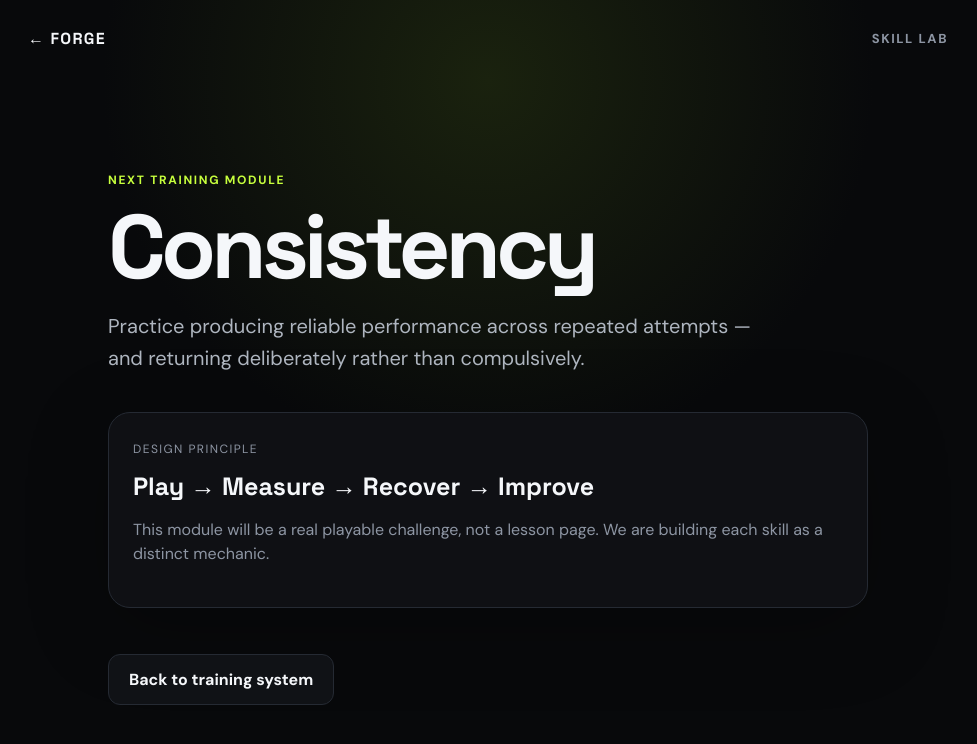
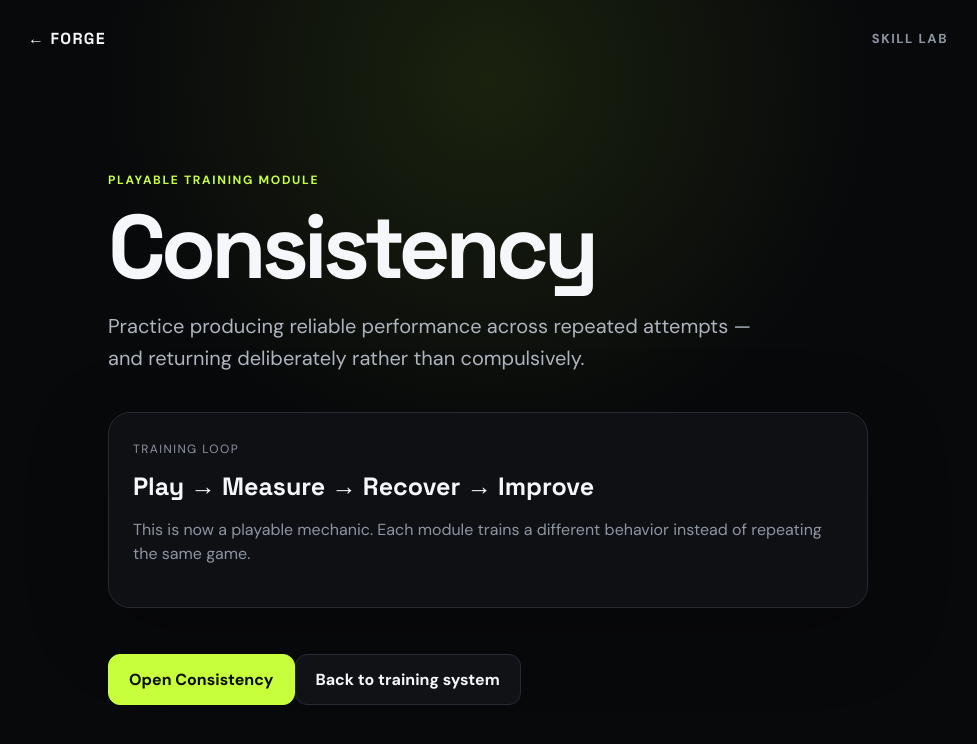
Before and after one commit to Nar-Lod/FORGE, a Next.js app: page /skills/consistency in a window 1280 px wide. Shown: the top 744 px of the page, without its empty margins (152-1129 px from the left). Built offline with nearby package versions, Linux system fonts and the light colour scheme.

Commit message:
Connect remaining skill pages to playable challenges

```diff
--- a/app/skills/[skill]/page.tsx
+++ b/app/skills/[skill]/page.tsx
@@ -3,16 +3,20 @@
 import Link from "next/link";
 import { useParams } from "next/navigation";
 
-const skillData: Record<string, { title: string; description: string; status: string; href?: string }> = {
-  patience: { title: "Patience", description: "Practice delaying the easy reward and staying deliberate while the outcome is not immediate.", status: "Next training module" },
-  persistence: { title: "Persistence", description: "Practice recovering after failure, changing strategy and continuing without turning the session into endless repetition.", status: "Next training module" },
-  consistency: { title: "Consistency", description: "Practice producing reliable performance across repeated attempts — and returning deliberately rather than compulsively.", status: "Next training module" },
+const skillData: Record<string, { title: string; description: string; status: string; href: string }> = {
+  patience: { title: "Patience", description: "Practice delaying the easy reward and staying deliberate while the outcome is not immediate.", status: "Playable training module", href: "/challenges/patience" },
+  persistence: { title: "Persistence", description: "Practice recovering after failure, changing strategy and continuing without turning the session into endless repetition.", status: "Playable training module", href: "/challenges/persistence" },
+  consistency: { title: "Consistency", description: "Practice producing reliable performance across repeated attempts — and returning deliberately rather than compulsively.", status: "Playable training module", href: "/challenges/consistency" },
 };
 
 export default function SkillPage() {
   const params = useParams<{ skill: string }>();
   const key = String(params.skill).toLowerCase();
-  const skill = skillData[key] ?? { title: "Skill", description: "A new FORGE training module is being built.", status: "Coming next" };
+  const skill = skillData[key];
+
+  if (!skill) {
+    return <main className="game-shell"><div className="game-topbar"><Link href="/" className="game-back">← FORGE</Link><div className="game-progress">SKILL LAB</div></div><section className="skill-hero"><div className="eyebrow">NOT FOUND</div><h1>Skill unavailable.</h1><Link href="/" className="btn btn-secondary">Back to training system</Link></section></main>;
+  }
 
   return (
     <main className="game-shell skill-page">
@@ -22,10 +26,11 @@ export default function SkillPage() {
         <h1>{skill.title}</h1>
         <p>{skill.description}</p>
         <div className="skill-preview card">
-          <span className="card-label">Design principle</span>
+          <span className="card-label">Training loop</span>
           <strong>Play → Measure → Recover → Improve</strong>
-          <p>This module will be a real playable challenge, not a lesson page. We are building each skill as a distinct mechanic.</p>
+          <p>This is now a playable mechanic. Each module trains a different behavior instead of repeating the same game.</p>
         </div>
+        <Link href={skill.href} className="btn btn-primary">Open {skill.title}</Link>
         <Link href="/" className="btn btn-secondary">Back to training system</Link>
       </section>
     </main>
```
